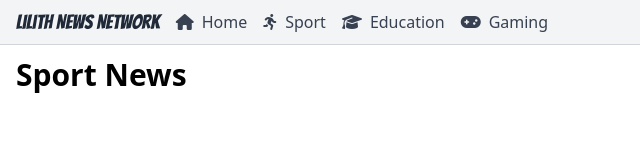
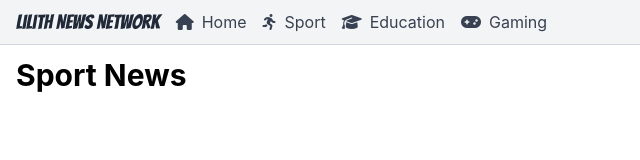
Before and after one commit to Monodia3007/IWD-Projects-S312742, a website: page in-class/sport.html in a window 1280 px wide. Shown: the full height of the page, 0-640 px from the left. Drawn offline with nearby package versions, Linux system fonts and the light colour scheme; no server answers.

Commit message:
feat(in-class): enhance TailwindCSS setup and integrate compiled stylesheets into all HTML pages
- Updated TailwindCSS configuration with custom colours and fonts
- Replaced CDN-based stylesheet with locally compiled styles.css
- Adjusted HTML structure for consistency and improved grid layout

```diff
--- a/in-class/sport.html
+++ b/in-class/sport.html
@@ -12,7 +12,7 @@
     </script>
     <meta charset="UTF-8">
     <meta content="width=device-width, initial-scale=1, maximum-scale=1.0, user-scalable=no" name="viewport">
-    <script src="https://cdn.tailwindcss.com"></script>
+    <link rel="stylesheet" href="./dist/styles.css">
     <title>LNN - Sport New</title>
     <link href="https://fonts.googleapis.com" rel="preconnect">
     <link crossorigin href="https://fonts.gstatic.com" rel="preconnect">
@@ -54,8 +54,8 @@
     <div class="mt-3 text-3xl font-bold">
         <h1>Sport News</h1>
     </div>
-    <ul id="results" class="grid grid-cols-1 md:grid-cols-3 gap-4 mt-4">
-    </ul>
+    <div id="results" class="grid grid-cols-1 md:grid-cols-3 gap-4 mt-4">
+    </div>
 </div>
 <script src="./js/sport.js"></script>
 </body>
--- a/in-class/tailwind.config.js
+++ b/in-class/tailwind.config.js
@@ -1,11 +1,18 @@
 /** @type {import('tailwindcss').Config} */
 module.exports = {
   content: [
-    "./index.html",
-    "./src/**/*.{js,ts,jsx,tsx}",
+    "./*.html",
+    "./js/**/*.{js,ts,jsx,tsx}",
   ],
   theme: {
-    extend: {},
+    extend: {
+      colors: {
+        brand: '#1e40af',
+      },
+      fontFamily: {
+        sans: ['Inter', 'sans-serif'],
+      },
+    },
   },
   plugins: [],
 }
```
Also changed, not shown: in-class/education.html (+3 -3 lines), in-class/gaming.html (+3 -3 lines), in-class/index.html (+1 -1 lines), in-class/dist/styles.css.
